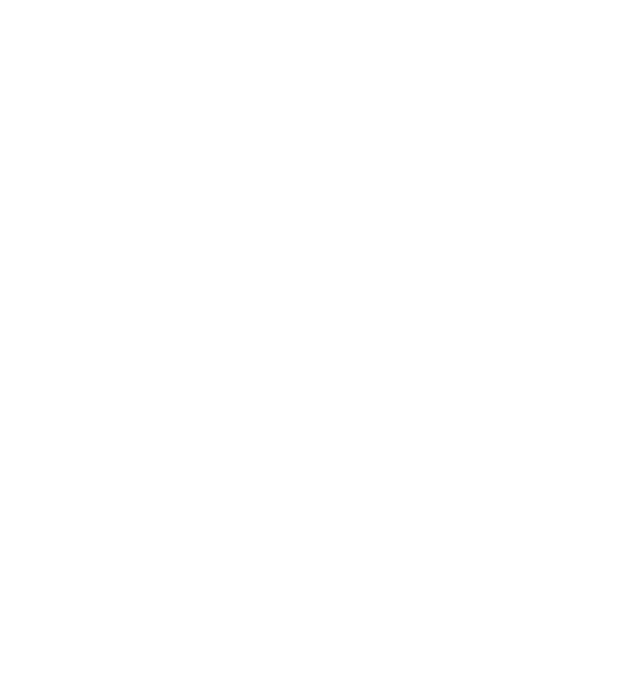
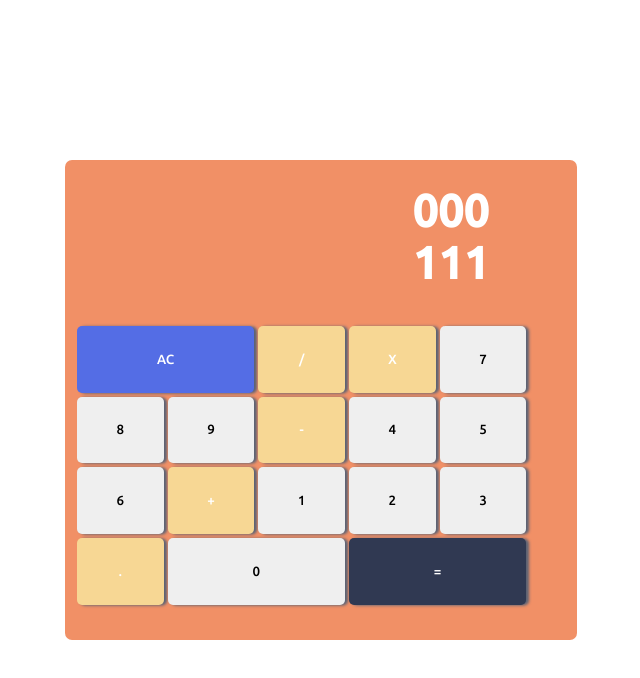
Before and after one commit to yunusdermawan/calculator-vanilla, a plain HTML site: page index.html in a window 1280 px wide. Shown: the whole page, without its empty margins (319-959 px from the left). Drawn offline with Linux system fonts and the light colour scheme.

Commit message:
adding script.js

```diff
--- a/index.html
+++ b/index.html
@@ -5,9 +5,41 @@
     <meta http-equiv="X-UA-Compatible" content="IE=edge">
     <meta name="viewport" content="width=device-width, initial-scale=1.0">
     <link rel="stylesheet" href="./style.css">
+    <link rel="preconnect" href="https://fonts.googleapis.com">
+<link rel="preconnect" href="https://fonts.gstatic.com" crossorigin>
+<link href="https://fonts.googleapis.com/css2?family=Inter:wght@600&family=Oswald&family=Poppins:wght@200;400;600;800&family=Ubuntu:wght@500&display=swap" rel="stylesheet">
     <title>Calculator Vanilla</title>
 </head>
 <body>
-
+    <div class="container">
+        <div class="">
+            <div class="wrapper">
+                <div class="result">
+                    <h1 calss="opsDisplay">000</h1>
+                    <h1 class="afterOps">111</h1>
+                </div>
+                <div class="pads">
+                        <button class="ac" id="clear" onclick="calculator()">AC</button>
+                        <button class="operator" id="/">/</button>
+                        <button class="operator" id="*">X</button>
+                        <button id="seven">7</button>
+                        <button id="eight">8</button>
+                        <button id="nine">9</button>
+                        <button class="operator" id="-">-</button>
+                        <button id="four">4</button>
+                        <button id="five">5</button>
+                        <button id="six">6</button>
+                        <button class="operator" id="+">+</button>
+                        <button id="one">1</button>
+                        <button id="two">2</button>
+                        <button id="three">3</button>
+                        <button class="operator" id=".">.</button>
+                        <button id="zero" class="zero">0</button>
+                        <button class="equalsTo" id="=">=</button>
+                </div>
+            </div>
+        </div>
+    </div>
+    <script src="script.js"></script>
 </body>
 </html>
--- /dev/null
+++ b/script.js
@@ -0,0 +1 @@
+const display = document.getElementsByClassName('opsDisplay')
--- a/style.css
+++ b/style.css
@@ -2,4 +2,74 @@
     margin: 0;
     padding: 0;
     box-sizing: border-box;
+    font-family: 'Ubuntu', sans-serif;
 }
+
+body {
+    min-height: 100vh;
+    place-items: center;
+    display: grid;
+}
+
+.container {
+    background: #f19066;
+    width: 40vw;
+    height: 60vh;
+    border-radius: 7px;
+}
+
+.wrapper {
+    display: flex;
+    flex-direction: column;
+}
+
+.result {
+    width: 40%;
+    height: 10%;
+    display: block;
+    position: relative;
+    padding: 25px 40px;
+    left: 60%;
+}
+
+.result h1 {
+    color: #ffffff;
+    font-size: 45px;
+}
+
+.pads {
+    display: flex;
+    flex-direction: row;
+    flex-wrap: wrap;
+    align-content: center;
+    gap: 4px;
+    padding: 12px;
+}
+
+.pads button {
+    min-width: 6.5em;
+    min-height: 5em;
+    border-radius: 5px;
+    border: none;
+    box-shadow: 3px .5px 3px #596275;
+    cursor: pointer;
+}
+
+.ac, .zero, .equalsTo {
+    width: 13.3em !important;
+}
+
+.ac {
+    background: #546de5;
+    color: #ffffff;
+}
+
+.equalsTo {
+    background: #303952;
+    color: #ffffff;
+}
+
+.operator {
+    background: #f7d794;
+    color: #ffffff;
+}
```
